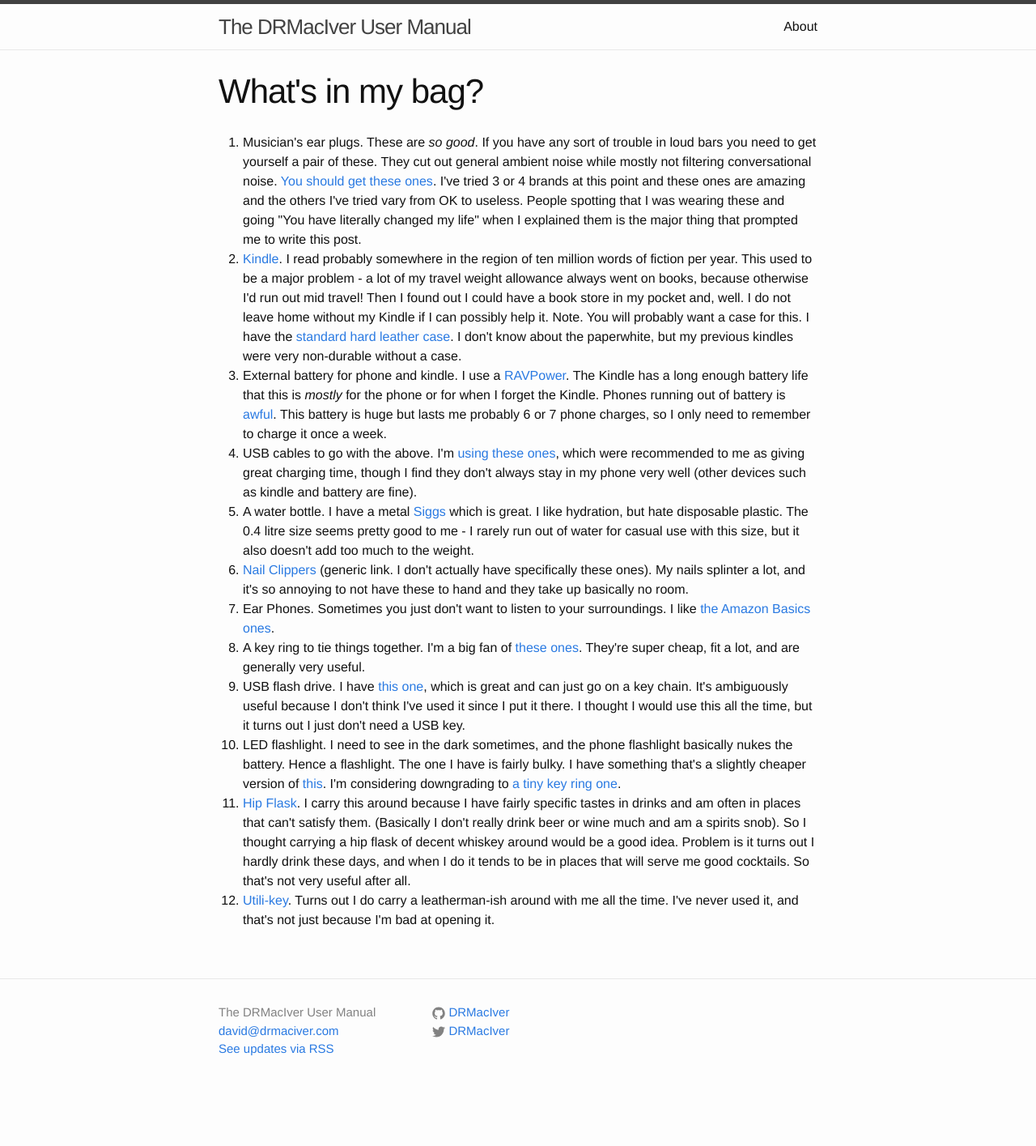
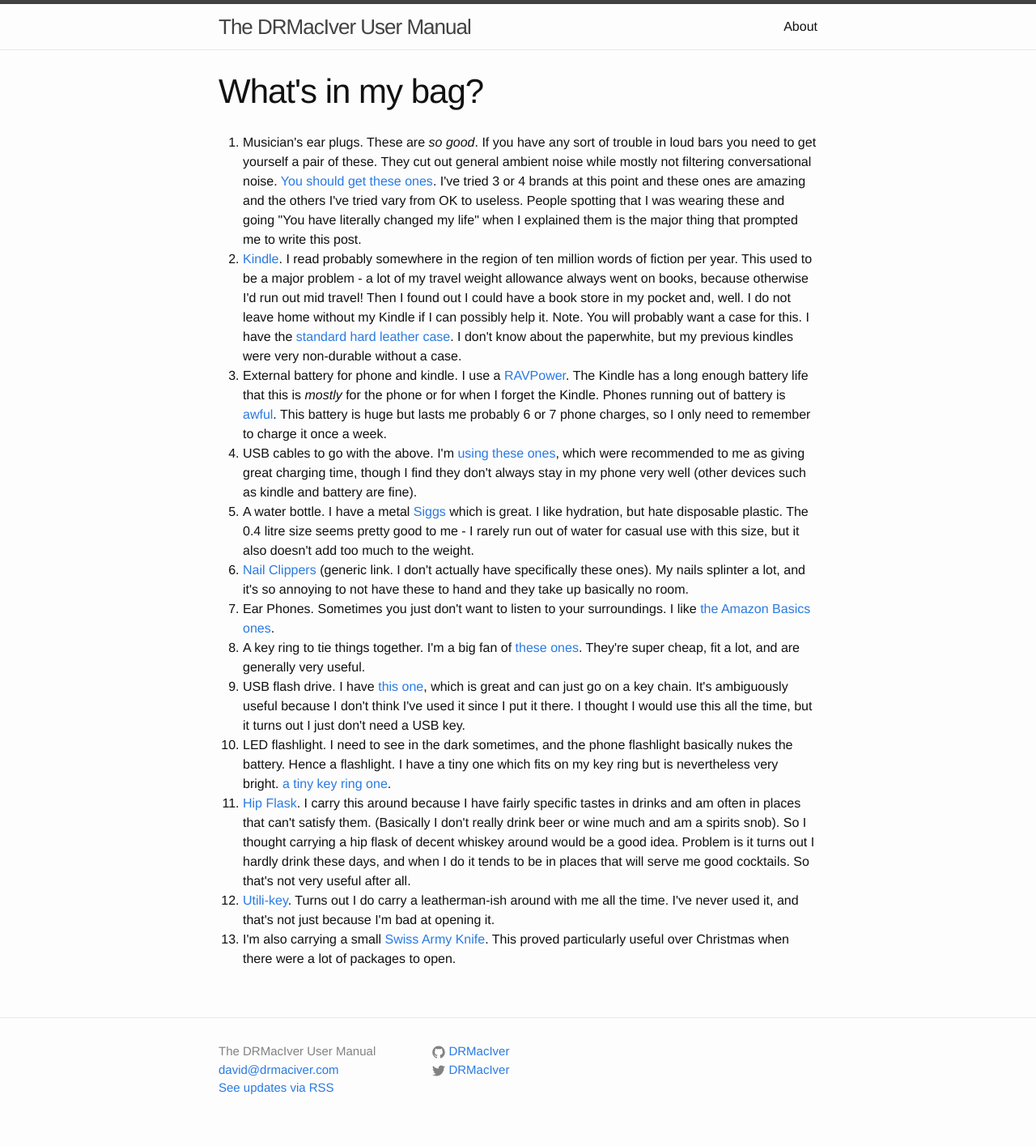
Before and after one commit to DRMacIver/docs, a Jekyll site: the page built from inventory/survivalkit/index.html, in a window 1280 px wide. Shown: the whole page at 81% size. Built offline with Jekyll 4.4.1, drawn with Linux system fonts in a browser that asks for light colours; before the commit the page ends 1367 px from its top, so only the background shows below that.

Commit message:
Additions to inventory

```diff
--- a/inventory/survivalkit/index.html
+++ b/inventory/survivalkit/index.html
@@ -15,7 +15,8 @@
 	<li>Ear Phones. Sometimes you just don't want to listen to your surroundings. I like <a href="http://www.amazon.co.uk/gp/product/B00L3KSKYY/ref=as_li_qf_sp_asin_il_tl?ie=UTF8&amp;camp=1634&amp;creative=6738&amp;creativeASIN=B00L3KSKYY&amp;linkCode=as2&amp;tag=darma-21">the Amazon Basics ones</a>.</li>
 	<li>A key ring to tie things together. I'm a big fan of <a href="http://www.amazon.co.uk/gp/product/B00CAJN9D4/ref=as_li_qf_sp_asin_il_tl?ie=UTF8&amp;camp=1634&amp;creative=6738&amp;creativeASIN=B00CAJN9D4&amp;linkCode=as2&amp;tag=darma-21">these ones</a>. They're super cheap, fit a lot, and are generally very useful.</li>
 	<li>USB flash drive. I have <a href="http://www.amazon.co.uk/gp/product/B00NN8EWAU/ref=as_li_qf_sp_asin_il_tl?ie=UTF8&amp;camp=1634&amp;creative=6738&amp;creativeASIN=B00NN8EWAU&amp;linkCode=as2&amp;tag=darma-21">this one</a>, which is great and can just go on a key chain. It's ambiguously useful because I don't think I've used it since I put it there. I thought I would use this all the time, but it turns out I just don't need a USB key.</li>
-	<li>LED flashlight. I need to see in the dark sometimes, and the phone flashlight basically nukes the battery. Hence a flashlight. The one I have is fairly bulky. I have something that's a slightly cheaper version of <a href="http://www.amazon.co.uk/gp/product/B00NPXCB7E/ref=as_li_qf_sp_asin_il_tl?ie=UTF8&amp;camp=1634&amp;creative=6738&amp;creativeASIN=B00NPXCB7E&amp;linkCode=as2&amp;tag=darma-21">this</a>. I'm considering downgrading to <a href="http://www.amazon.co.uk/gp/product/B009WJR89Q/ref=as_li_qf_sp_asin_il_tl?ie=UTF8&amp;camp=1634&amp;creative=6738&amp;creativeASIN=B009WJR89Q&amp;linkCode=as2&amp;tag=darma-21">a tiny key ring one</a>.</li>
+	<li>LED flashlight. I need to see in the dark sometimes, and the phone flashlight basically nukes the battery. Hence a flashlight. I have a tiny one which fits on my key ring but is nevertheless very bright. <a href="http://www.amazon.co.uk/gp/product/B009WJR89Q/ref=as_li_qf_sp_asin_il_tl?ie=UTF8&amp;camp=1634&amp;creative=6738&amp;creativeASIN=B009WJR89Q&amp;linkCode=as2&amp;tag=darma-21">a tiny key ring one</a>.</li>
 	<li><a href="http://www.amazon.co.uk/gp/product/B000SM5HWQ/ref=as_li_qf_sp_asin_il_tl?ie=UTF8&amp;camp=1634&amp;creative=6738&amp;creativeASIN=B000SM5HWQ&amp;linkCode=as2&amp;tag=darma-21">Hip Flask</a>. I carry this around because I have fairly specific tastes in drinks and am often in places that can't satisfy them. (Basically I don't really drink beer or wine much and am a spirits snob). So I thought carrying a hip flask of decent whiskey around would be a good idea. Problem is it turns out I hardly drink these days, and when I do it tends to be in places that will serve me good cocktails. So that's not very useful after all.</li>
 	<li><a href="http://www.amazon.co.uk/gp/product/B0001EFSTI/ref=as_li_qf_sp_asin_il_tl?ie=UTF8&amp;camp=1634&amp;creative=6738&amp;creativeASIN=B0001EFSTI&amp;linkCode=as2&amp;tag=darma-21">Utili-key</a>. Turns out I do carry a leatherman-ish around with me all the time. I've never used it, and that's not just because I'm bad at opening it.</li>
+<li>I'm also carrying a small <a href="http://www.amazon.co.uk/gp/product/B0013VAHIA/ref=as_li_qf_sp_asin_il_tl?ie=UTF8&camp=1634&creative=6738&creativeASIN=B0013VAHIA&linkCode=as2&tag=darma-21">Swiss Army Knife</a>. This proved particularly useful over Christmas when there were a lot of packages to open.</li>
 </ol>
```
